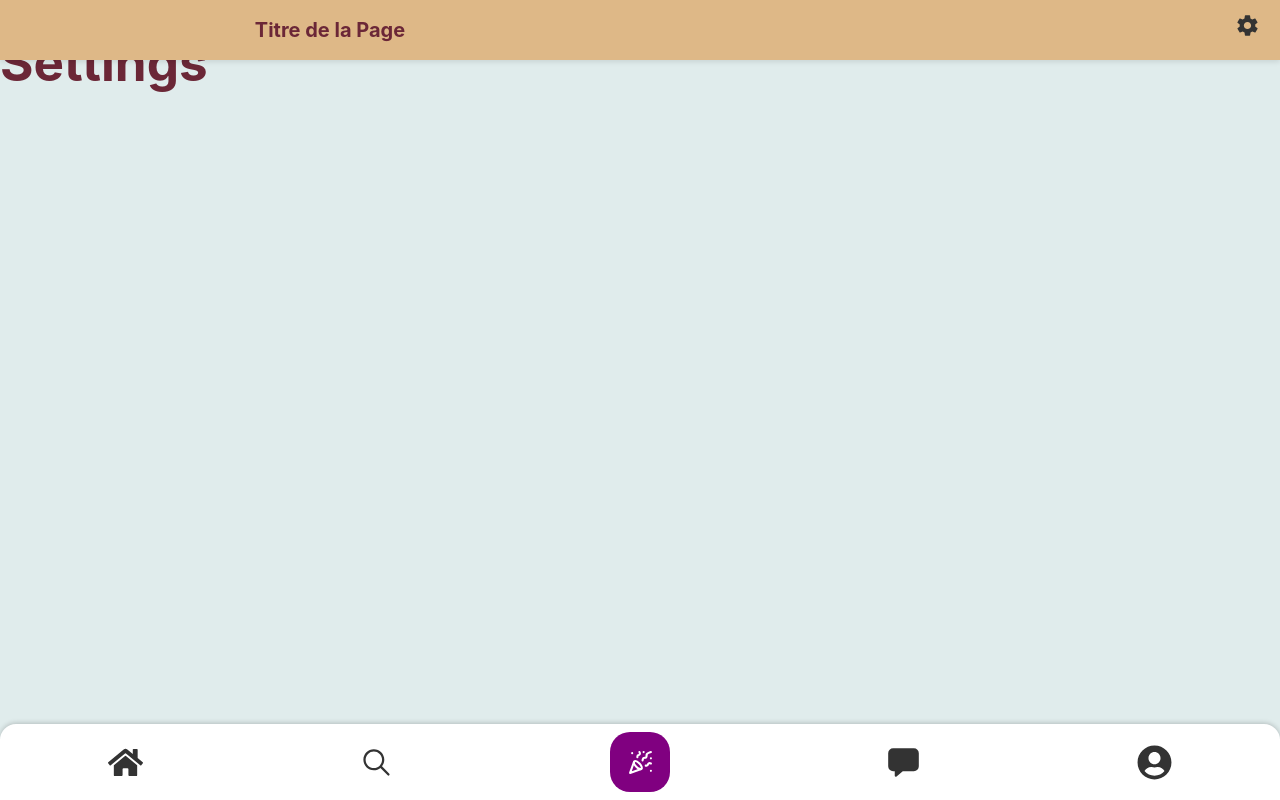
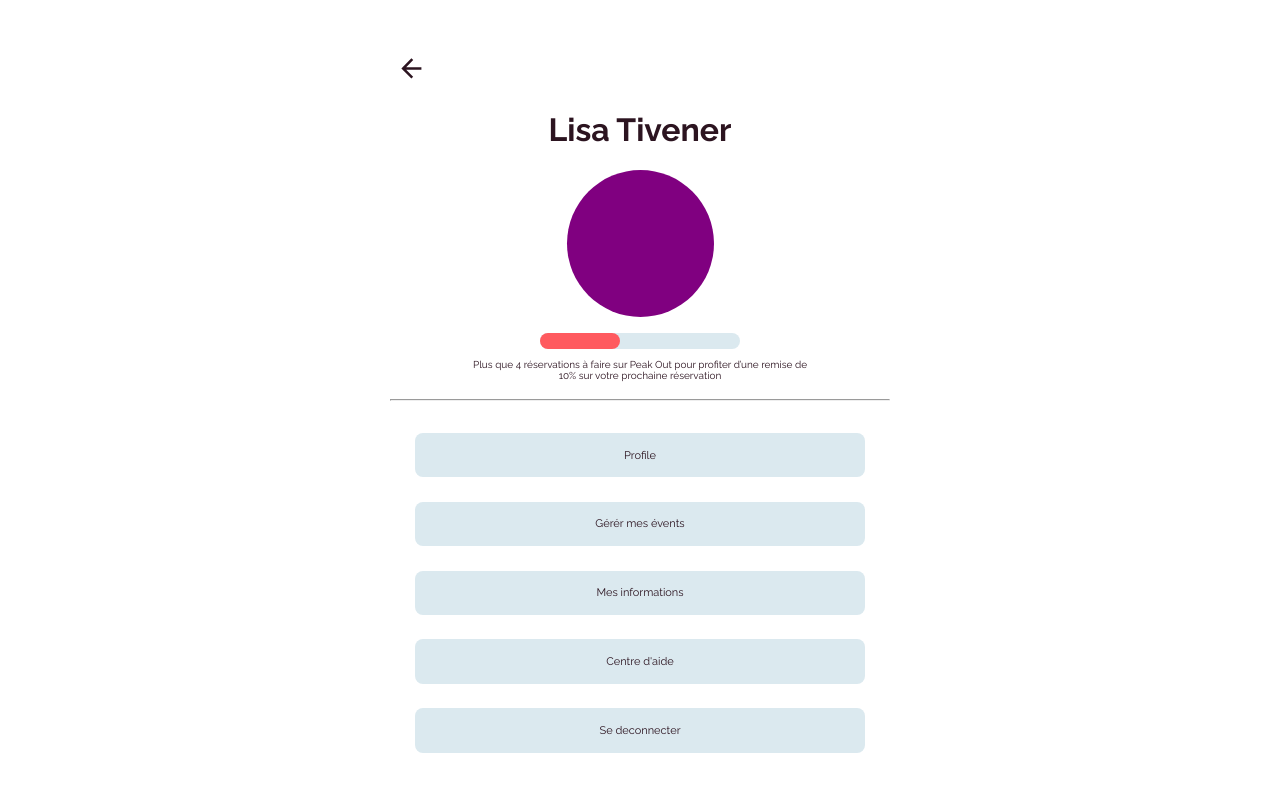
Before and after one commit to Linrisk/PeakOut, a React (Vite) app in the folder app/: page /settings in a window 1280 px wide. Built offline with nearby package versions, Linux system fonts and the light colour scheme.

Commit message:
ajout params

```diff
--- a/app/index.html
+++ b/app/index.html
@@ -4,8 +4,11 @@
 <head>
   <meta charset="UTF-8" />
   <link rel="icon" type="image/svg+xml" href="/vite.svg" />
+  <link rel="preconnect" href="https://fonts.googleapis.com">
+<link rel="preconnect" href="https://fonts.gstatic.com" crossorigin>
+<link href="https://fonts.googleapis.com/css2?family=Poppins:ital,wght@0,200;0,400;1,100;1,200&family=Raleway:ital,wght@0,100;0,200;0,300;0,400;0,500;0,600;0,700;0,800;0,900;1,100;1,200;1,300;1,400;1,500;1,600;1,700;1,800;1,900&display=swap" rel="stylesheet">
   <meta name="viewport" content="width=device-width, initial-scale=1.0" />
-  <title>Vite + React + TS</title>
+  <title>PeakOut</title>
 </head>
 
 <body>
--- a/app/src/assets/css/Chat.css
+++ b/app/src/assets/css/Chat.css
@@ -79,3 +79,13 @@
     flex-direction: column;
     justify-content: space-between;
   }
+
+  .last-conversations-title, .list-messages-title {
+    color: #6B2737;
+text-align: center;
+font-family: Raleway;
+font-size: 25px;
+font-style: normal;
+font-weight: 400;
+line-height: normal;
+  }
--- a/app/src/assets/css/Global.css
+++ b/app/src/assets/css/Global.css
@@ -40,6 +40,13 @@ button {
     background-color: rgb(256, 228, 92);
     border-radius: 10px;
     border: none;
+    color: #2C1420;
+text-align: center;
+font-family: Raleway;
+font-size: 20px;
+font-style: normal;
+font-weight: 700;
+line-height: normal;
 }
 
 
@@ -47,4 +54,21 @@ button {
     background-color: rgb(240, 228, 164);
     border-radius: 10px;
     border: none;
+    color: #2C1420;
+text-align: center;
+font-family: Raleway;
+font-size: 20px;
+font-style: normal;
+font-weight: 700;
+line-height: normal;
 }
+
+.button-container-login {
+
+        display: flex;
+        justify-content: space-evenly;
+        align-items: center;
+        flex-direction: column;
+        margin-top:1rem;
+    height:30%;
+}
--- a/app/src/assets/css/Login.css
+++ b/app/src/assets/css/Login.css
@@ -44,3 +44,33 @@ button {
   border: none;
   cursor: pointer;
 }
+
+
+.title-login {
+  color: #6B2737;
+  text-align: center;
+  font-family: Raleway;
+  font-size: 36px;
+  font-style: normal;
+  font-weight: 700;
+  line-height: normal;
+}
+
+.label-stay-connected {
+  color: #000;
+font-family: Raleway;
+font-size: 12px;
+font-style: italic;
+font-weight: 400;
+line-height: normal;
+}
+
+.label-forget-password {
+  color: #000;
+text-align: center;
+font-family: Raleway;
+font-size: 12px;
+font-style: normal;
+font-weight: 600;
+line-height: normal;
+}
--- a/app/src/pages/LogIn.tsx
+++ b/app/src/pages/LogIn.tsx
@@ -10,7 +10,7 @@ const Login = () => {
     return (
         <div className="login-container">
             <form className="login-form">
-                <h1>Se connecter</h1>
+                <h1 className="title-login">Se connecter</h1>
                 <img
                     src={PeakOutLogo}
                     className="PeakOutLogo"
@@ -42,14 +42,17 @@ const Login = () => {
                         id="remember-me"
                         name="remember-me"
                     />
-                    <label htmlFor="email">Rester connecté</label>
+                    <label htmlFor="email" className="label-stay-connected">Rester connecté</label>
                 </div>
                 <br />
-                <Link to={`/chat?nom=${nom}`}>Mot de passe oublié ?</Link>
+                <Link to="/forgotpassword" className="label-forget-password">Mot de passe oublié ?</Link>
                 <br />
+                <div className="button-container-login">
                 <Link to="/app"><button type="submit" className="type1">Se connecter</button></Link>
                 <label htmlFor="email">Pas encore de compte ?</label>
                 <Link to="/signIn"><button type="submit" className="type2">S'inscrire</button></Link>
+                </div>
+
             </form>
         </div >
     );
--- a/app/src/pages/connected/ChatView.tsx
+++ b/app/src/pages/connected/ChatView.tsx
@@ -13,6 +13,7 @@ import use8 from '../../assets/images/use8.jpg';
 import use9 from '../../assets/images/use9.jpg';
 import use10 from '../../assets/images/use10.jpg';
 
+import '../../assets/css/Chat.css';
 
 const ChatView = () => {
   const recentUsers = [
@@ -76,7 +77,10 @@ const ChatView = () => {
     <Layout>
       <div className="chat-view" style={{  }}>
         <div className="recent-users" style={{ height: '20%' }}>
-          <h3>Dernières conversations</h3>
+          <div className="row-last-conversation">
+          <h3 className="last-conversations-title">Dernières conversations</h3>
+
+          </div>
           <div className="scrollable-users">
             {recentUsers.map((user, index) => (
               <RecentUserBubble
@@ -85,7 +89,7 @@ const ChatView = () => {
               />
             ))}
           </div>
-          <h3>Messages</h3>
+          <h3 className="list-messages-title">Messages</h3>
           <div className="message-list" style={{ height: 'fit-content', alignItems:'center',justifyContent: 'space-evenly', padding: '0.5rem', display: 'flex', flexDirection:'column' }}>
           {recentUsers.map((user, index) => (
             <div key={index} className="message" style={{ height: 'fit-content', justifyContent: 'center', padding: '0.7rem',margin:'0.5rem', display: 'flex', borderRadius: 5, width: '100%' }}>
--- /dev/null
+++ b/app/src/pages/connected/Settings.css
@@ -0,0 +1,120 @@
+.container-settings {
+    height:100%;
+    display: flex;
+    justify-content: center;
+    width: 100%;
+    align-items: center;
+    background: #FFF;
+}
+
+.contain-back-icon{
+    justify-content: start;
+    align-items: center;
+    display: flex;
+    height:5%;
+}
+
+.icon-back {
+    font-size: 30px;
+    padding:0.4rem;
+    color:#2c1420;
+}
+.contain-name {
+    height:15%;
+}
+.title-name {
+  color: #2c1420;
+  text-align: center;
+  font-family: Raleway;
+  font-size: 32px;
+  font-style: normal;
+  font-weight: 700;
+  line-height: normal;
+}
+
+.container-photo {
+  height: 147px;
+  width: 147px;
+  border-radius: 30rem;
+  background-color: purple;
+}
+
+.row-contain-photo {
+  width: 100%;
+  display: flex;
+  justify-content: center;
+  align-items: center;
+  height:20%;
+
+}
+
+.row-contain-indicator {
+  width: 100%;
+  display: flex;
+  justify-content: center;
+  align-items: center;
+  height:10%;
+  margin-top:1rem;
+}
+
+.pourcents-indicator-contain {
+  width: 40%;
+  border-radius: 30px;
+ background: #dbe9ef;
+  display: flex;
+  justify-content: flex-start;
+  height:100%;
+
+
+}
+
+.pourcents-indicator {
+  border-radius: 30px;
+  background: #ff5a5f;
+  width: 40%;
+  height: 1rem;
+}
+.row-contain-informations-profile {
+    justify-content: center;
+    align-items: center;
+    display: flex;
+}
+
+.row-contain-informations-profile > p {
+    color: #2C1420;
+text-align: center;
+font-family: Raleway;
+font-size: 10px;
+font-style: normal;
+font-weight: 400;
+line-height: normal;
+width:70%;
+}
+
+.row-contain-settings {
+  width: 100%;
+  display: flex;
+  justify-content: space-between;
+  align-items: center;
+  flex-direction: column;
+  height:20rem;
+  margin-top:2rem;
+}
+.button-settings {
+  width: 90%;
+  padding: 0.3rem;
+  border-radius: 8px;
+  background: #dbe9ef;
+  justify-content: center;
+  align-items: center;
+}
+
+.button-settings > p {
+  color: #2c1420;
+  text-align: center;
+  font-family: Raleway;
+  font-size: 11px;
+  font-style: normal;
+  font-weight: 400;
+  line-height: normal;
+}
--- a/app/src/pages/connected/Settings.tsx
+++ b/app/src/pages/connected/Settings.tsx
@@ -1,13 +1,59 @@
-import React from 'react';
-import Layout from '../../components/LayoutApp';
+import React from "react";
+import Layout from "../../components/LayoutApp";
+import "./Settings.css";
+import { IoMdArrowBack } from "react-icons/io";
+import { useNavigate } from 'react-router-dom'
+const Settings = () => {
+    let navigate = useNavigate();
+    const goBack = () => {
+		navigate(-1);
+	}
+  return (
 
-const Settings = () => {
-  return (
-    <Layout>
-      <div>
-        <h1>Settings</h1>
+    <div className="container-fluid container-settings">
+      <div className="col-lg-12">
+      <div className="row contain-back-icon">
+          <IoMdArrowBack onClick={goBack} className="icon-back"/>
+        </div>
+        <div className="row contain-name">
+          <h1 className="title-name">Lisa Tivener</h1>
+        </div>
+        <div className="row row-contain-photo">
+          <div className="container-photo"></div>
+        </div>
+        <div className="row row-contain-indicator">
+          <div className="pourcents-indicator-contain"> <div className="pourcents-indicator"></div></div>
+        </div>
+        <div className="row row-contain-informations-profile">
+          <p>
+            Plus que 4 réservations à faire sur Peak Out pour profiter d’une
+            remise de 10% sur votre prochaine réservation
+          </p>
+        </div>
+        <hr/>
+        <div className="row row-contain-settings">
+          <button placeholder="profile" className="button-settings">
+            <p>Profile</p>
+          </button>
+
+          <button placeholder="Gerer mes events" className="button-settings">
+            <p>Gérér mes évents</p>
+          </button>
+
+          <button placeholder="informations" className="button-settings">
+            <p>Mes informations</p>
+          </button>
+
+          <button placeholder="helpcenter" className="button-settings">
+            <p>Centre d'aide</p>
+          </button>
+
+          <button placeholder="disconnect" className="button-settings">
+            <p>Se deconnecter</p>
+          </button>
+        </div>
       </div>
-    </Layout>
+    </div>
   );
 };
 
```
